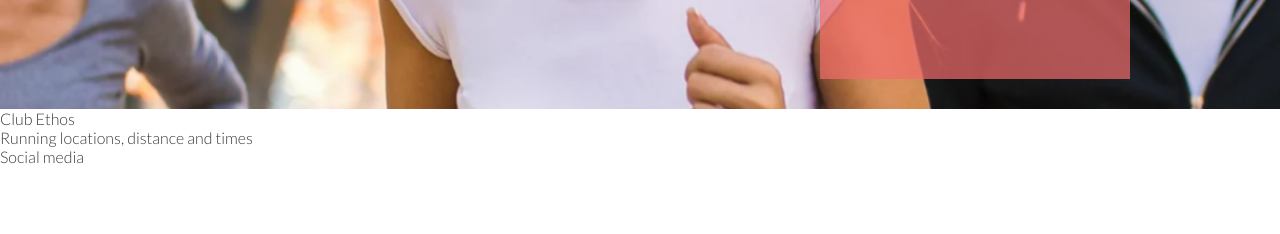
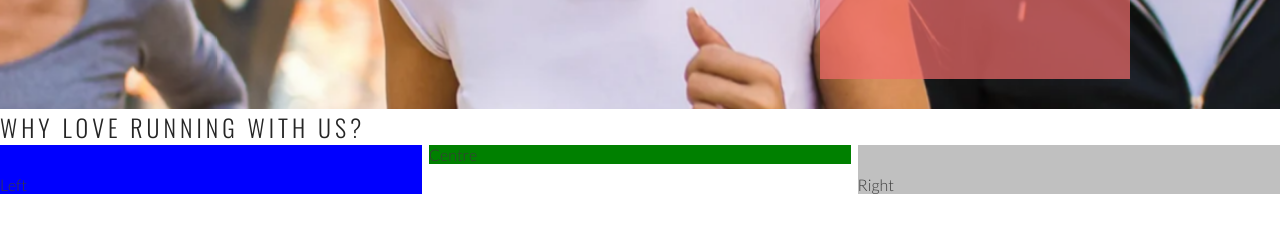
Before and after one commit to ibuttimer/love-running, a plain HTML site: page index.html in a window 1280 px wide. Shown: the part 566-800 px from the top of the page. Drawn offline with nearby package versions, Linux system fonts and the light colour scheme.

Commit message:
Add clud ethos and structure

```diff
--- a/assets/css/styles.css
+++ b/assets/css/styles.css
@@ -31,6 +31,7 @@ h1, h2 {
 #logo {
     float: left;
     font-size: 280%;
+    margin-left: 30px;
 }
 
 /* navigation links */
@@ -117,3 +118,29 @@ h1, h2 {
 
     position: absolute;
 }
+
+/* club ethos */
+#club-ethos {
+    height: 600px;
+
+}
+
+#left-about {
+    padding-top: 30px;
+    width: 33%;
+    float: left;
+    background-color: blue;
+}
+
+#right-about {
+    padding-top: 30px;
+    width: 33%;
+    float: right;
+    background-color: silver;
+}
+
+#centre-about {
+    width: 33%;
+    margin: 0 auto;
+    background-color: green;
+}
--- a/index.html
+++ b/index.html
@@ -40,7 +40,18 @@
             <h3>Docklands and Phoenix Park</h3>
         </div>
     </section>
-    <section>Club Ethos</section>
+    <section id="club-ethos">
+        <h1>Why love running with us?</h1>
+        <div id="left-about">
+            Left
+        </div>
+        <div id="right-about">
+            Right
+        </div>
+        <div id="centre-about">
+            Centre
+        </div>
+    </section>
     <section>
         Running locations, distance and times
     </section>
```
